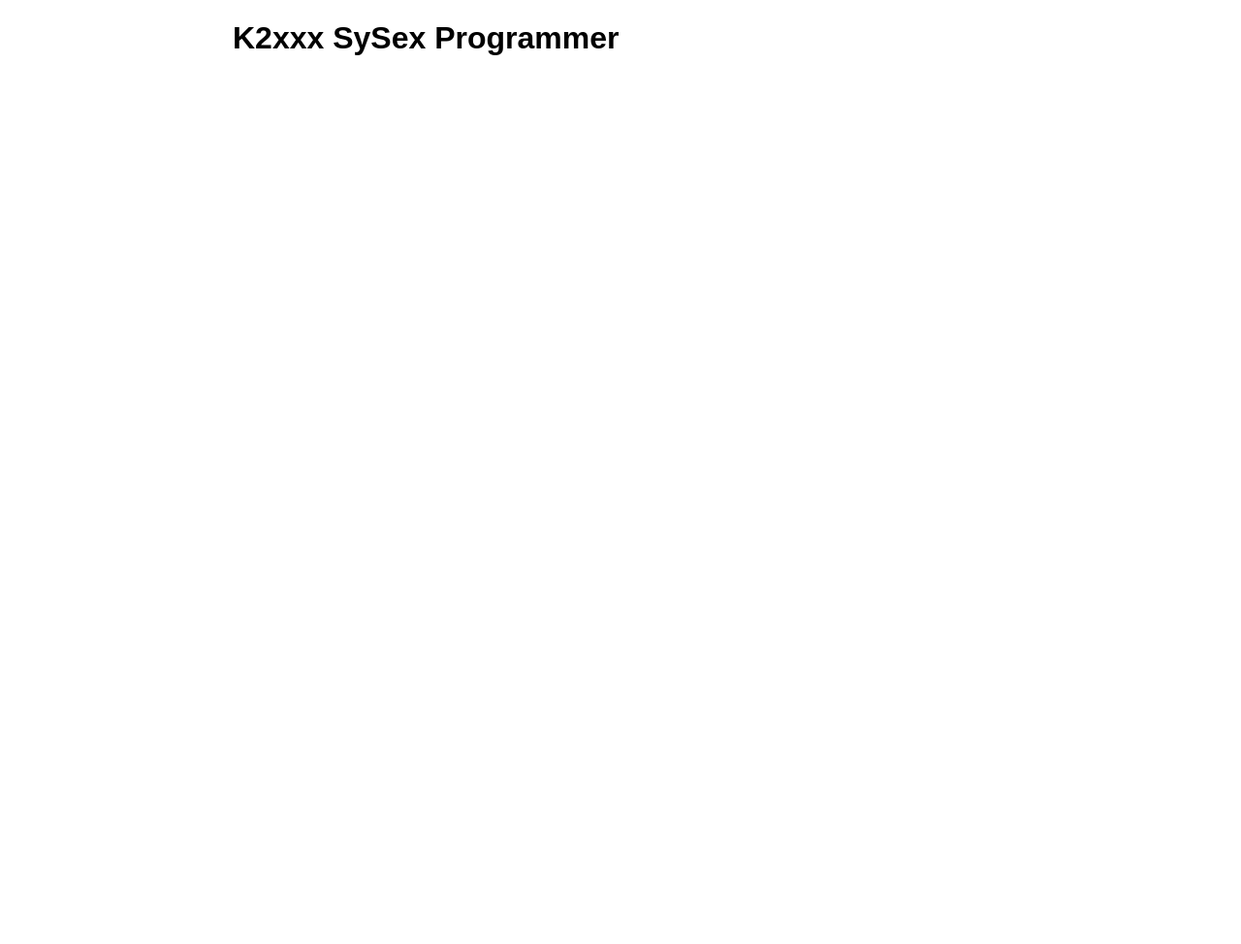
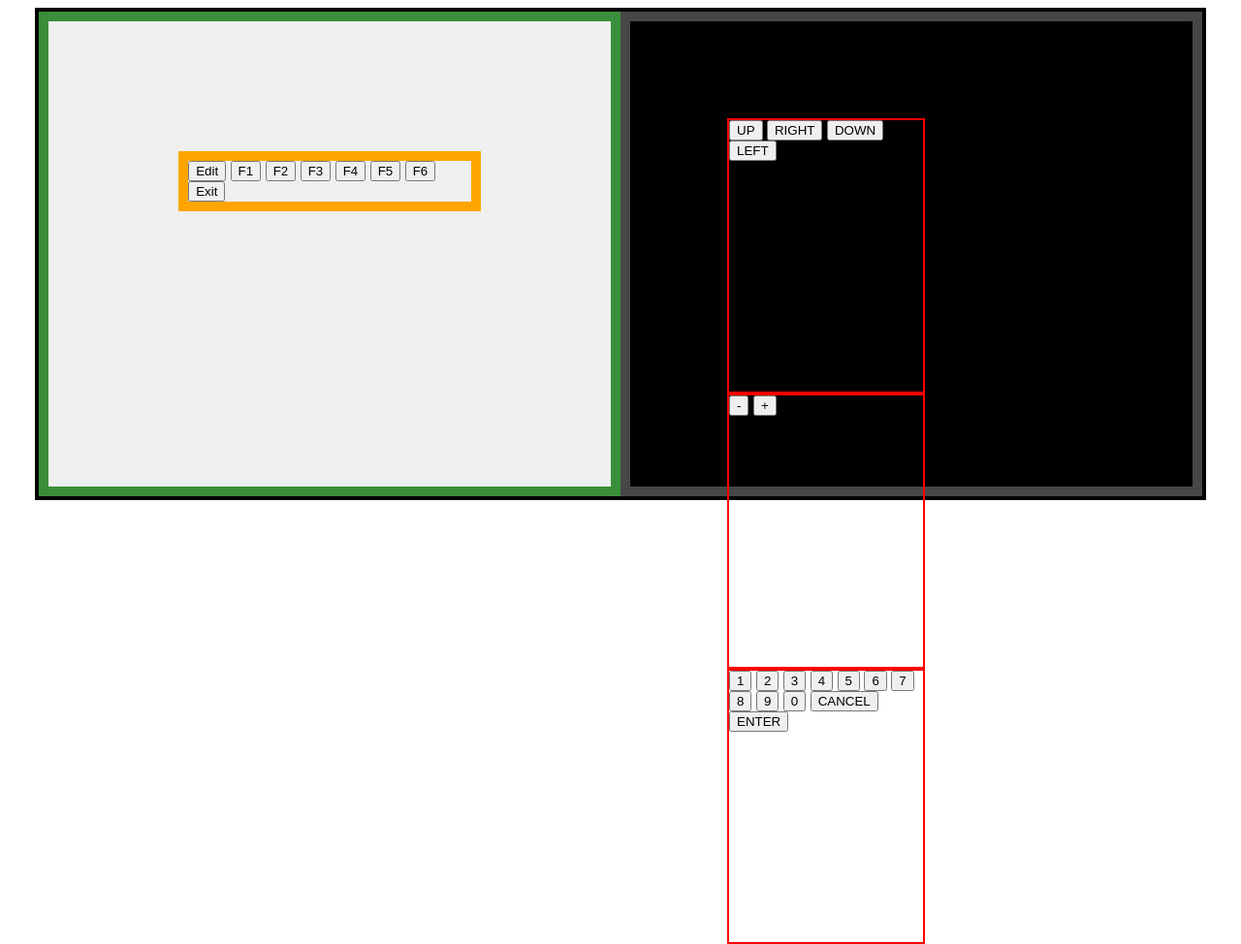
Before and after one commit to SamRobinson-2511/js-kurzweil-sysex, a plain HTML site: page index.html in a window 1280 px wide. Shown: the whole page at 97% size. Before the commit the page ends 800 px from the top, so only its background shows below. Drawn offline with Linux system fonts and the light colour scheme.

Commit message:
some css good god

```diff
--- a/app.js
+++ b/app.js
@@ -1,5 +1,9 @@
+
+
 const connectButton = document.getElementById('connect')
 const listButton = document.getElementById('list');
+
+
 
 
 if (navigator.requestMIDIAccess) {
@@ -8,15 +12,35 @@ if (navigator.requestMIDIAccess) {
 
 
 function success (midiAccess){
-  // console.log(midiAccess)
+  console.log(midiAccess)
   midiAccess.addEventListener('statechange', updateDevices)
-  const inputs = midiAccess.inputs;
 
-  inputs.forEach((input) => {
-    console.log(input)
-    input.addEventListener('midimessage', handleInput);
-  })
+  const inputPorts = midiAccess.inputs.values();
+  console.log(inputPorts)
+  for (const input of inputPorts){
+    console.table(
+      `
+      MIDI Input Port: ${input.name}
+      `
+      )
   }
+
+  const outputPorts = midiAccess.outputs.values();
+  for (const output of outputPorts){
+  // console.log(
+  //   `
+  //   MIDI Output Port: ${output.name}
+  //   MIDI Output ID: ${output.id}
+  //   Sysex: ${output.sysexEnabled}
+  //   `
+  //   )
+
+  }
+}
+
+
+
+
 
 function updateDevices(event){
    console.log(
@@ -25,7 +49,9 @@ function updateDevices(event){
      Brand: ${event.port.manufacturer},
      State: ${event.port.state},
      Type: ${event.port.type}
-    `)
+     Sysex: ${event.port}
+     `
+    )
 }
 
 function failure(){
@@ -57,6 +83,8 @@ const noteOn = (note, velocity) => {
 }
 
 const noteOff = (note) => {
-  console.log(note)
+}
 
+const handleOutput = () => {
+  console.log('here')
 }
--- a/index.html
+++ b/index.html
@@ -13,9 +13,56 @@
   <link rel="stylesheet" href="styles.css">
 </head>
 <body>
-  <div class="container">
-    <h1 class="header">K2xxx SySex Programmer</h1>
+    <!-- main container  -->
+    <div class="parent">
+
+      <div class="container-left">
+      <!-- mode selection container -->
+        <div class="front-panel">
+          <button class="button" id="edit">Edit</button>
+
+          <button class="button" id="f1">F1</button>
+          <button class="button" id="f2">F2</button>
+          <button class="button" id="f3">F3</button>
+          <button class="button" id="f4">F4</button>
+          <button class="button" id="f5">F5</button>
+          <button class="button" id="f6">F6</button>
+
+          <button class="button" id="exit">Exit</button>
+        </div>
+      </div>
+
+        <div class="container-right">
+        <!--cursor container  -->
+          <div class="sub-container" id="cursor-container">
+            <button id="up-button" class="button">UP</button>
+            <button id="right-button" class="button">RIGHT</button>
+            <button id="down-button" class="button">DOWN</button>
+            <button id="left-button" class="button">LEFT</button>
+          </div>
+        <!-- encoder container  -->
+          <div class="sub-container" id="encoder container">
+            <button class="button">-</button>
+            <button class="button">+</button>
+          </div>
+
+        <!-- numeric keypad -->
+          <div class="sub-container" id="numpad">
+            <button class="button">1</button>
+            <button class="button">2</button>
+            <button class="button">3</button>
+            <button class="button">4</button>
+            <button class="button">5</button>
+            <button class="button">6</button>
+            <button class="button">7</button>
+            <button class="button">8</button>
+            <button class="button">9</button>
+            <button class="button">0</button>
+            <button class="bigger-button">CANCEL</button>
+            <button class="bigger-button">ENTER</button>
+
+        </div>
+      </div>
   </div>
-
 </body>
 </html>
--- a/styles.css
+++ b/styles.css
@@ -1,8 +1,85 @@
 body {
+
   font-family: sans-serif;
 }
 
-.container{
+
+.parent{
+  display: flex;
   margin: auto;
-  width: 800px;
+  width: 1200px;
+  height: 500px;
+  border: 4px solid black
 }
+.front-panel{
+  border: 10px solid orange;
+  margin: 9%;
+}
+.container-left{
+  display: flex;
+  flex-direction:column;
+  background-color: black;
+  background: #efefef;
+  width: 600px;
+  padding: 100px;
+  border: 10px solid rgb(58, 142, 58);
+}
+
+.container-right{
+  background-color: black;
+  width: 600px;
+  padding: 100px;
+  border: 10px solid rgb(71, 71, 71);
+}
+
+.sub-container{
+  height: 100%;
+  width: 200px;
+  border: 2px solid red;
+
+}
+
+#cursor-container{
+
+
+}
+
+#up-button{
+
+
+}
+
+#right-button{
+
+}
+
+#down-button{
+
+}
+
+#left-button{
+
+}
+
+
+.button{
+
+}
+
+.bigger-button{
+
+}
+
+#numpad{
+
+
+}
+
+#output-list {
+  background-color: #3498DB;
+  color: white;
+  padding: 16px;
+  font-size: 16px;
+  border: none;
+  cursor: pointer;
+}
```
Also changed, not shown: README.md (added). Lines whose indentation alone changed are shown as unchanged.
